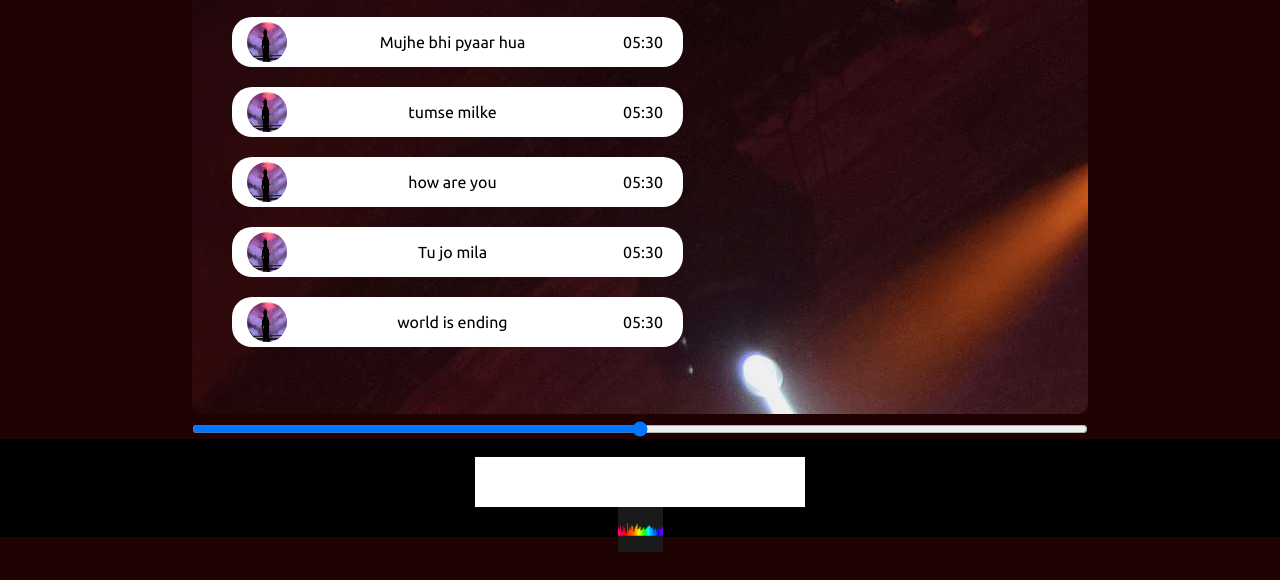
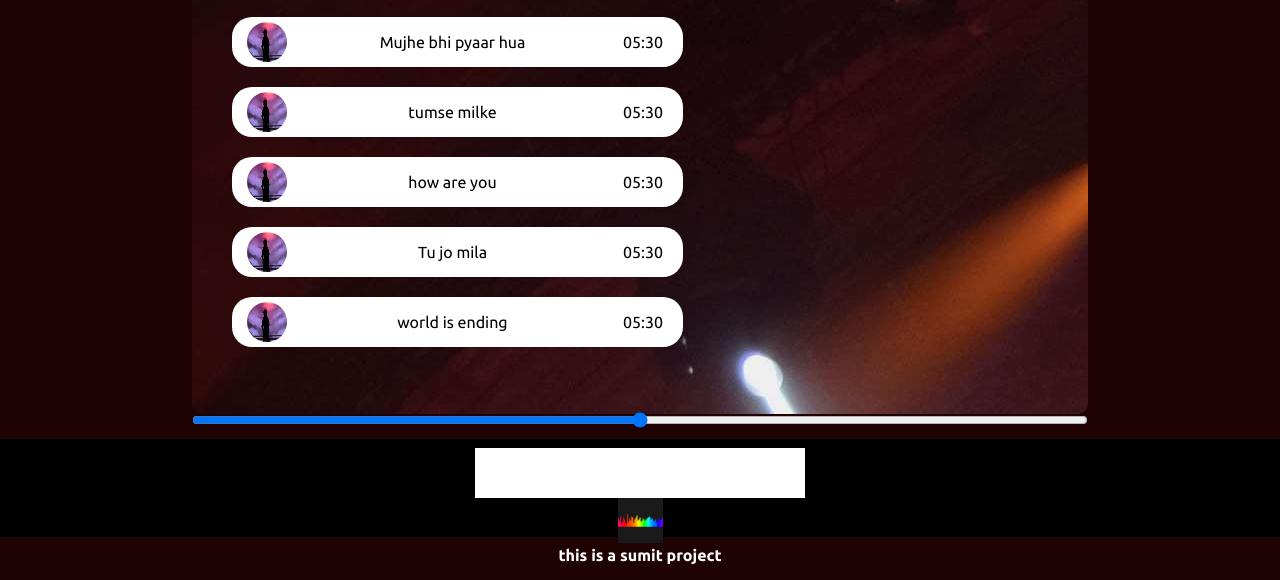
Before and after one commit to Sumitkanwajiya/js--practice, a plain HTML site: page index.html in a window 1280 px wide. Shown: the part 220-800 px from the top of the page. Drawn offline with Linux system fonts and the light colour scheme; a small style sheet from the web is missing.

Commit message:
sumits projects

```diff
--- a/index.html
+++ b/index.html
@@ -71,6 +71,10 @@
         <div class="music">
             <img src="music.gif" width="45px" alt="2">
         </div>
+        <div>
+            <h4>this is a sumit project</h4>
+        </div>
+
 
         <script src="script.js"></script>
 </body>
```
